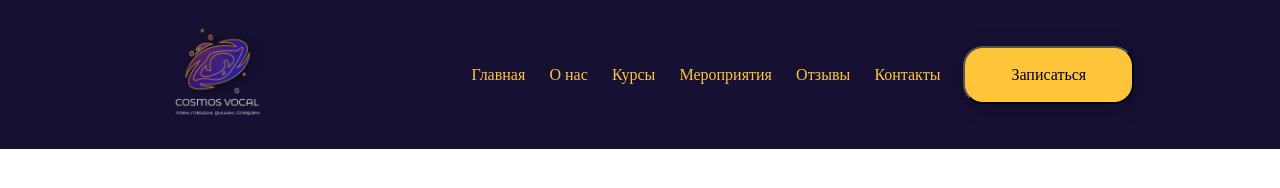
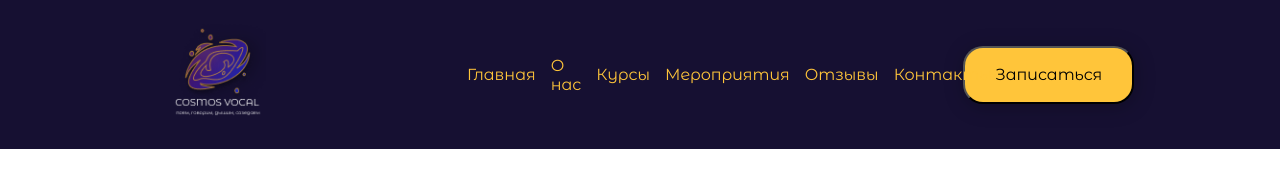
Before and after one commit to alexander-ponkratov/vocal, a plain HTML site: page index.html in a window 1280 px wide. Drawn offline with Linux system fonts and the light colour scheme.

Commit message:
added font

```diff
--- a/index.html
+++ b/index.html
@@ -6,7 +6,7 @@
   <meta http-equiv="X-UA-Compatible" content="IE=edge">
   <meta name="viewport" content="width=device-width, initial-scale=1.0">
   <link rel="stylesheet" href="css/styles.css?v=1.0">
-  <link rel="stylesheet" href="https://fonts.googleapis.com/css?family=Inter">
+  <link rel="stylesheet" href="https://fonts.googleapis.com/css?family=Montserrat+Alternates">
   <title>Cosmos vocal</title>
 </head>
 
```
